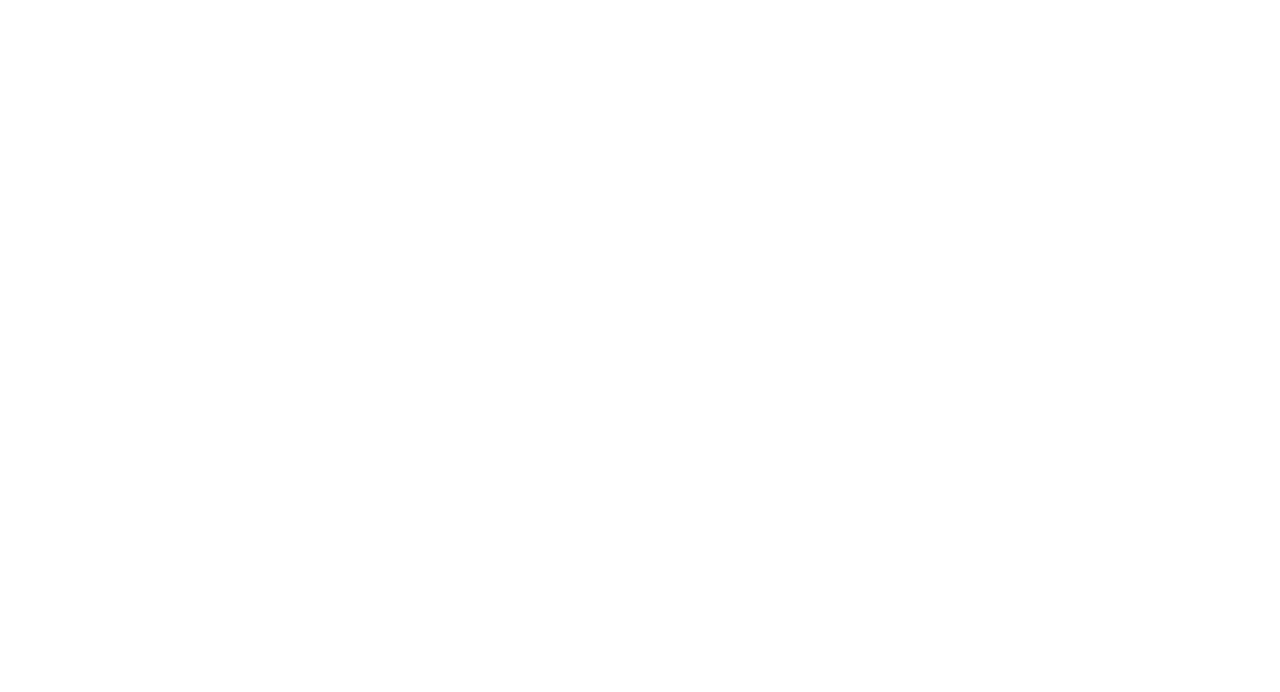
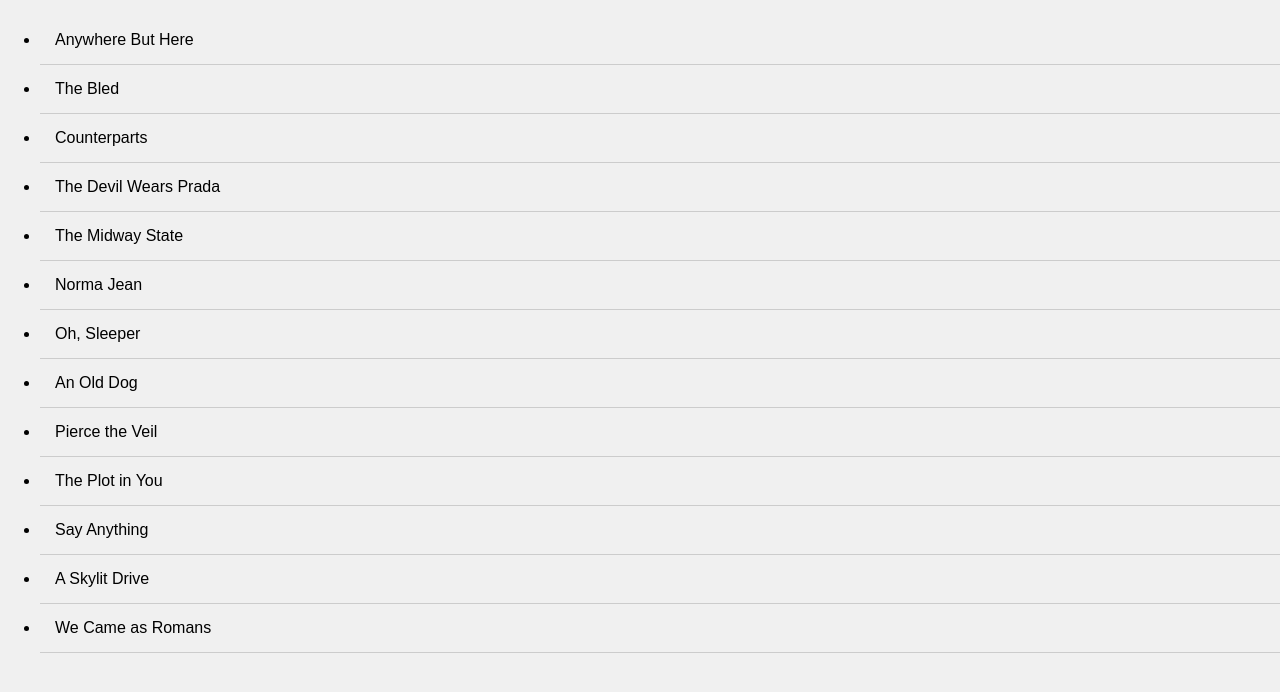
Before and after one commit to acciojob/sorting-articles-patelsweta2, a website: page main.html in a window 1280 px wide. Drawn offline with Linux system fonts and the light colour scheme.

Commit message:
created a submission

```diff
--- a/main.html
+++ b/main.html
@@ -8,6 +8,11 @@
 
 <body>
 	<!-- the entire body must be written by student -->
+	<div>
+		<ul id="band">
+
+		</ul>
+	</div>
     <script type="text/javascript" src="./script.js">
 </script>
 
--- a/script.js
+++ b/script.js
@@ -1 +1,21 @@
 //your JS code here. If required.
+const bands = ['The Plot in You',
+			   'The Devil Wears Prada',
+			   'Pierce the Veil', 'Norma Jean',
+			   'The Bled', 'Say Anything', 'The Midway State',
+			   'We Came as Romans', 'Counterparts', 'Oh, Sleeper',
+			   'A Skylit Drive', 'Anywhere But Here', 'An Old Dog'];
+
+const ul = document.getElementById("band");
+
+const sortedBands = bands.map(band => {
+	const cleanedName = band.replace(/^(a |an |the )/i,'');
+	return {original: band, cleaned: cleanedName};
+}).sort((a,b) => a.cleaned.localeCompare(b.cleaned));
+
+
+sortedBands.forEach(band => {
+	const li = document.createElement('li');
+	li.textContent = band.original;
+	ul.appendChild(li);
+})
--- a/styles.css
+++ b/styles.css
@@ -1 +1,32 @@
 /*  your css code here. If applicable */
+  body {
+      font-family: Arial, sans-serif;
+      margin: 0;
+      padding: 0;
+      background-color: #f0f0f0;
+    }
+
+    h1 {
+      text-align: center;
+      margin-top: 20px;
+    }
+
+    #bands {
+      list-style-type: none;
+      padding: 0;
+      margin: 20px auto;
+      max-width: 600px;
+      background-color: #fff;
+      border-radius: 8px;
+      box-shadow: 0 0 10px rgba(0, 0, 0, 0.1);
+    }
+
+    li {
+      padding: 15px;
+      border-bottom: 1px solid #ccc;
+      transition: background-color 0.3s;
+    }
+
+    li:hover {
+      background-color: #f9f9f9;
+    }
```
